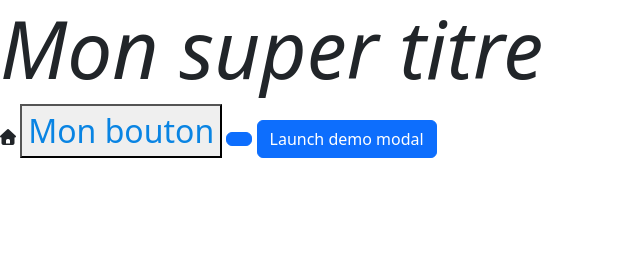
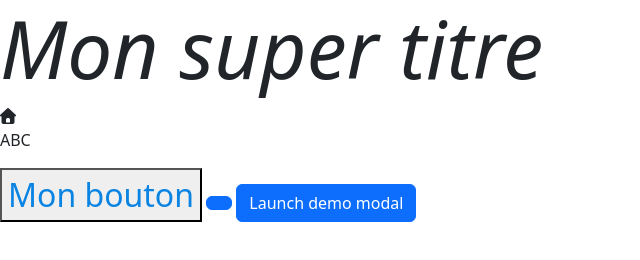
Before and after one commit to ewan-delanoy/starter-html, a website: page public/index.html in a window 1280 px wide. Shown: the whole page, without its empty margins (0-640 px from the left). Drawn offline with nearby package versions, Linux system fonts and the light colour scheme.

Commit message:
add a paragraph to index.html

```diff
--- a/public/index.html
+++ b/public/index.html
@@ -11,6 +11,8 @@
     <h1>Mon super titre</h1>
 
     <i class="fa-solid fa-house"></i>
+
+    <p> ABC </p>
 
     <button class="button-standard">Mon bouton</button>
     <button class="btn btn-primary"></button>
```
